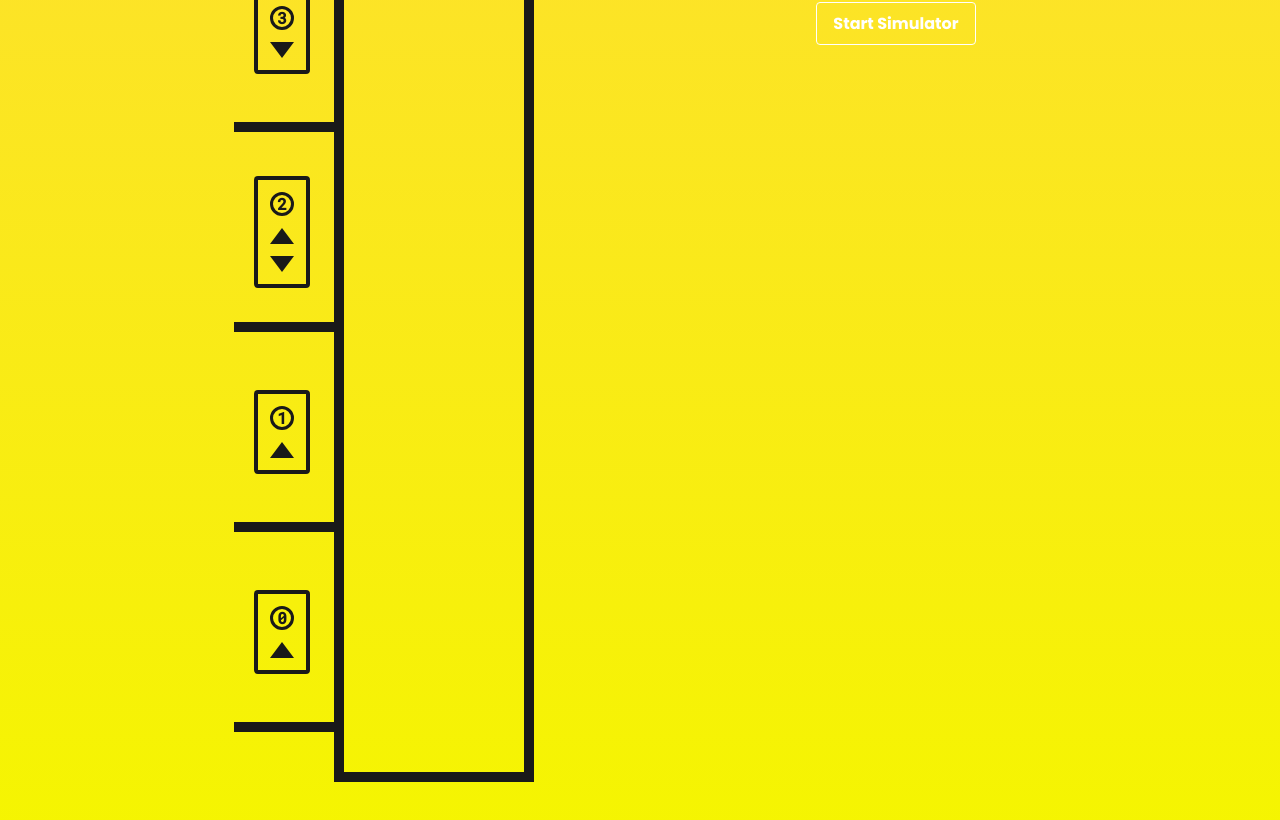
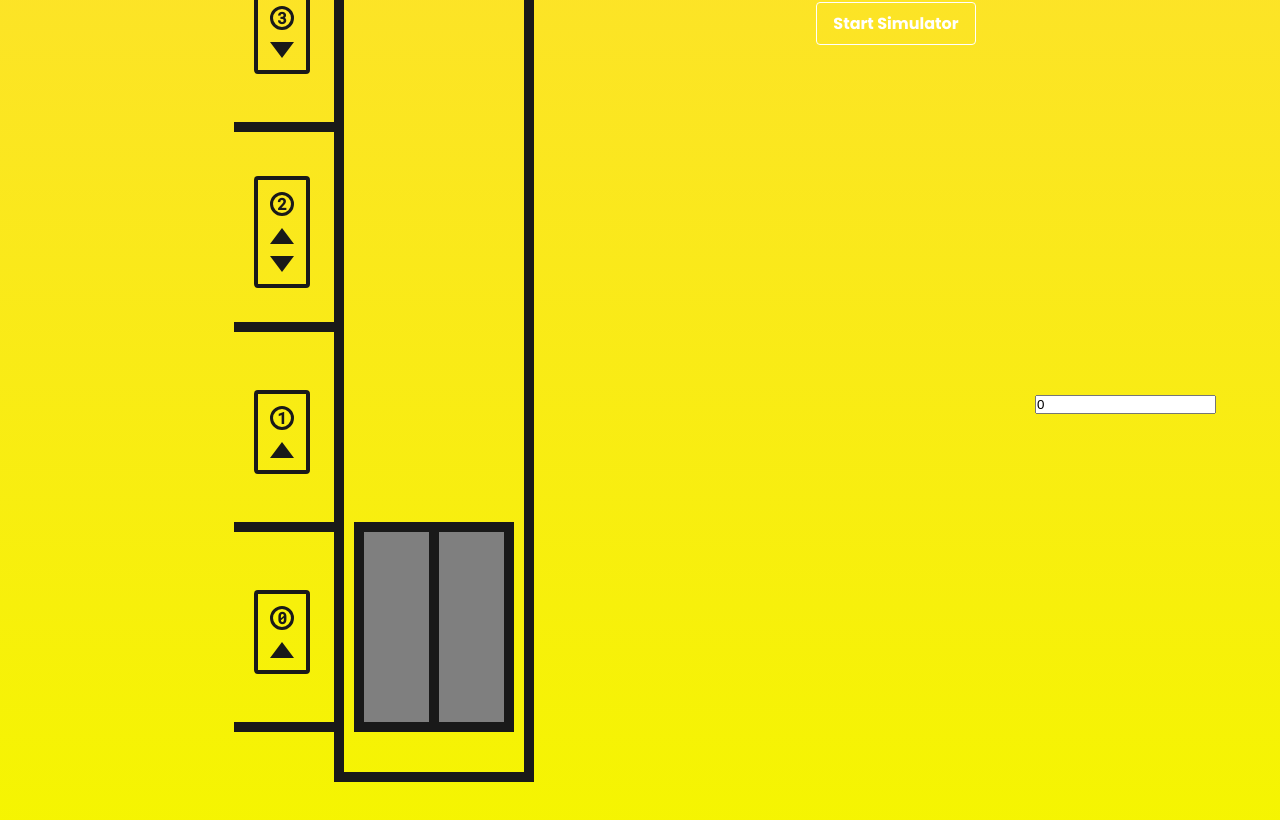
Before and after one commit to juliolmuller/elevator-algorithm-, a React (Vite) app: page / in a window 1280 px wide. Shown: the part 322-1142 px from the top of the page. Built offline with nearby package versions, Linux system fonts and the light colour scheme.

Commit message:
feat: create the elevator box

```diff
--- /dev/null
+++ b/src/components/ElevatorShaft/Elevator/index.tsx
@@ -0,0 +1,34 @@
+import { useEffect, useRef, useState } from 'react'
+
+import styles from './styles.module.scss'
+
+interface ElevatorProps {
+  floor: number
+}
+
+function Elevator({ floor }: ElevatorProps) {
+  const prevFloor = useRef(0)
+
+  function synchronizeFloorState() {
+    prevFloor.current = Math.max(0, floor)
+  }
+
+  useEffect(() => {
+    synchronizeFloorState()
+  })
+
+  return (
+    <div
+      className={styles.root}
+      style={{
+        transform: `translateY(calc((100% - 10px) * -${floor}))`,
+      }}
+      onTransitionEnd={(...args) => console.log(...args)}
+    >
+      <div className={styles.door} />
+      <div className={styles.door} />
+    </div>
+  )
+}
+
+export default Elevator
--- /dev/null
+++ b/src/components/ElevatorShaft/Elevator/styles.module.scss
@@ -0,0 +1,34 @@
+.root {
+  overflow: hidden;
+  transition-duration: 2s;
+  transition-property: transform;
+  transition-timing-function: ease-in-out;
+
+  position: absolute;
+  right: 10px;
+  bottom: 50px; // Ground's height
+
+  height: calc(200px + 10px); // floor height + ground thickness
+  width: calc(66.666667% - 40px); // shaft width - elevator margin
+  margin: 0 10px;
+  border: 10px solid currentColor;
+}
+
+.door {
+  box-sizing: content-box;
+  display: inline-block;
+
+  height: 100%;
+  width: 50%;
+  background: var(--color-grey-500);
+
+  &:first-of-type {
+    margin-left: -5px;
+    border-right: 5px solid currentColor;
+  }
+
+  &:last-of-type {
+    margin-right: -5px;
+    border-left: 5px solid currentColor;
+  }
+}
--- a/src/components/ElevatorShaft/index.tsx
+++ b/src/components/ElevatorShaft/index.tsx
@@ -1,4 +1,7 @@
+import { useState } from 'react'
+
 import Ceiling from './Ceiling'
+import Elevator from './Elevator'
 import Floor from './Floor'
 import Ground from './Ground'
 import styles from './styles.module.scss'
@@ -9,6 +12,7 @@ interface ElevatorShaftProps {
 }
 
 function ElevatorShaft({ floors, onCall }: ElevatorShaftProps) {
+  const [currentFloor, setCurrentFloor] = useState(0)
   const actualFloors = Math.max(1, floors)
   const floorsArray = Array(actualFloors + 1).fill(undefined)
 
@@ -33,7 +37,19 @@ function ElevatorShaft({ floors, onCall }: ElevatorShaftProps) {
         />
       ))}
 
+      <Elevator floor={currentFloor} />
       <Ground />
+
+      <input
+        style={{
+          position: 'fixed',
+          bottom: '4rem',
+          right: '4rem',
+        }}
+        type="number"
+        value={currentFloor}
+        onChange={(e) => setCurrentFloor(Number(e.target.value))}
+      />
     </div>
   )
 }
```
